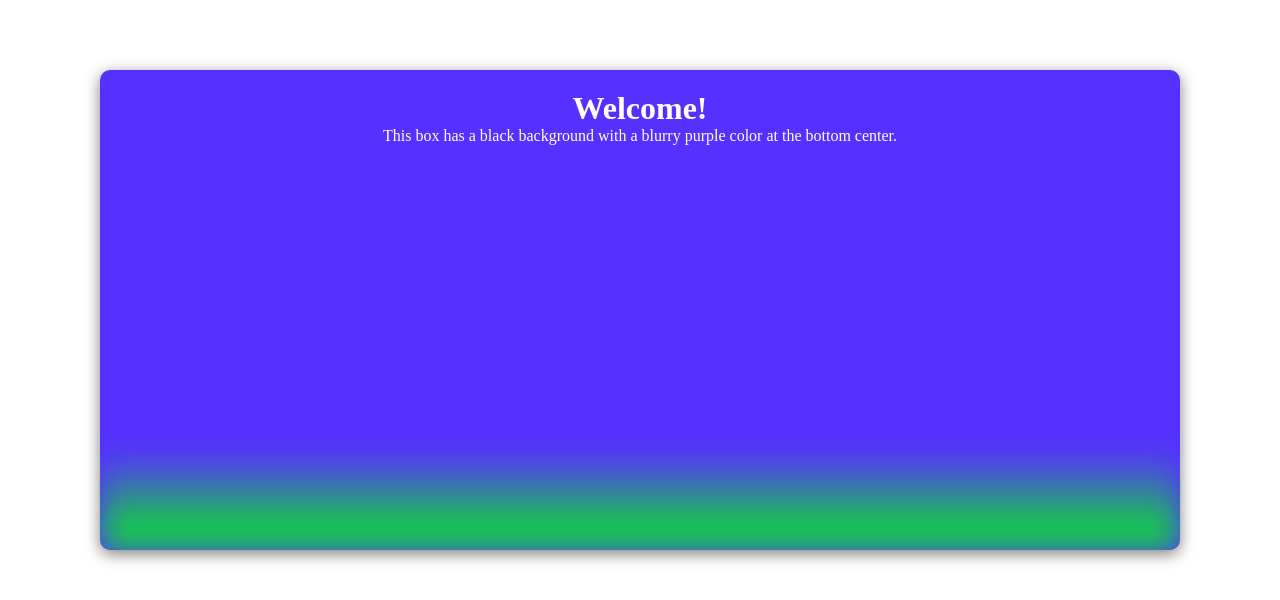
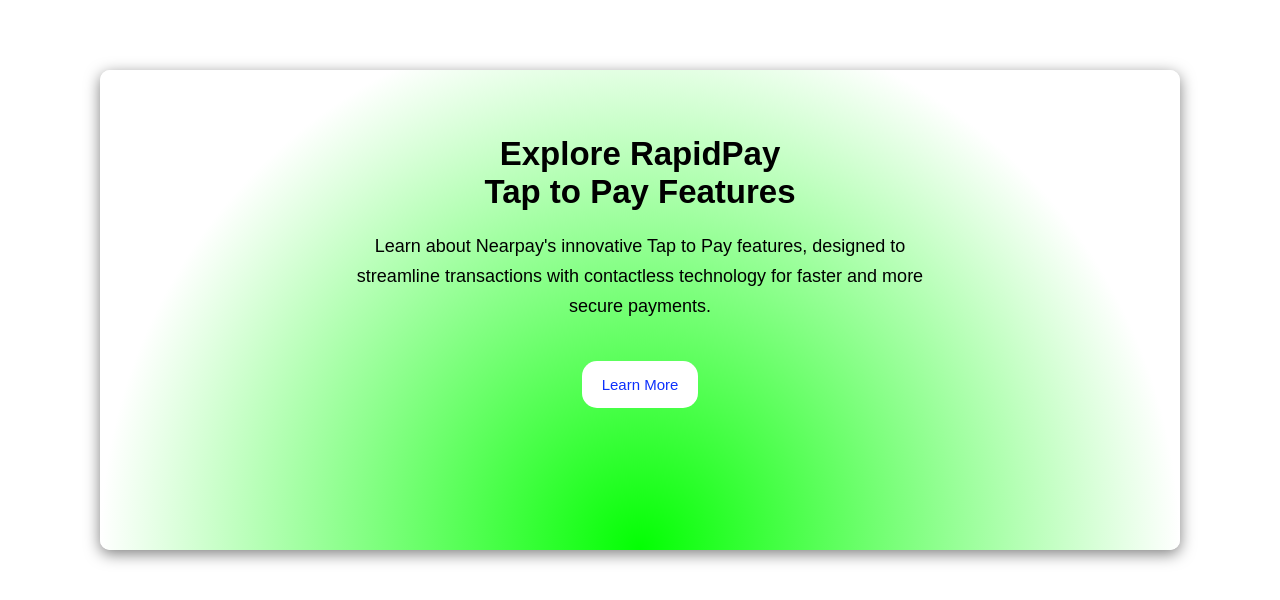
Before and after one commit to MoizZakir/RapidPayUI, a React (Vite) app: page / in a window 1280 px wide. Shown: the part 1067-1667 px from the top of the page. Built offline with nearby package versions, Linux system fonts and the light colour scheme.

Commit message:
'new_changes'

```diff
--- a/components/HomeScreen2.jsx
+++ b/components/HomeScreen2.jsx
@@ -17,8 +17,13 @@
 
         </div>
         <div class="box">
-        <h1>Welcome!</h1>
-        <p>This box has a black background with a blurry purple color at the bottom center.</p>
+        <h1>Explore RapidPay<br/>
+        Tap to Pay Features</h1>
+        <p>Learn about Nearpay's innovative Tap to Pay features,
+           designed  to <br/> streamline transactions
+           with contactless technology for faster and more<br/> secure payments.</p>
+
+        <button className='btn'>Learn More</button>
     </div>
 
 
--- a/style/homeScr2.css
+++ b/style/homeScr2.css
@@ -26,34 +26,68 @@
 }
 
 .box {
+
     position: relative;
     width: 90%;
     min-height: 60vh;
     margin: 100px auto;
-    padding: 20px;
-    background-color: rgb(86, 48, 255);
+    padding: 20px 20px;
+
+
+
+
+        background-image: radial-gradient(circle farthest-side at center bottom, hsl(120, 100%, 50%) -1%, hsl(0, 0%, 100%) 100%);;
+
+        color: black;
+        text-align: center;
+        border-radius: 10px;
+        box-shadow: 0 4px 15px rgba(0, 0, 0, 0.5);
+        font-family: Arial, Helvetica, sans-serif;
+        overflow: hidden; /* Ensure the gradient doesn't overflow the box */
+
+    }
+    .box:hover{
     color: white;
-    text-align: center;
-    border-radius: 10px;
-    box-shadow: 0 4px 15px rgba(0, 0, 0, 0.5);
-    overflow: hidden; /* Ensure the gradient doesn't overflow the box */
+        background-image: radial-gradient(circle farthest-side at center bottom, hsl(120, 100%, 50%) -1%, hsl(240, 100%, 53%) 100%);;
+
 }
 
-.box::after {
-    content: '';
-    position: absolute;
-    bottom: 0;
-    left: 50%;
-    transform: translateX(-50%);
-    width: 100%;
-    height: 100px; /* Height of the purple blur */
-    background: linear-gradient(to top, rgba(0, 255, 13, 0.952),rgb(86, 48, 255));
-    border-radius: 0 0 10px 10px; /* Match the box border radius */
-    filter: blur(15px); /* Blurry effect */
-    z-index: 0; /* Place behind the content */
-}
 
 .box h1, .box p {
     position: relative; /* Ensure text is above the background */
     z-index: 1; /* Bring text above the gradient */
+
 }
+.box h1{
+    padding-top: 45px;
+    font-size: 33px;
+
+    margin: 0 auto;
+}
+.box p{
+
+    padding-top: 20px;
+
+
+    line-height: 30px;
+    font-weight: 500;
+    font-size: 18px;
+}
+
+.btn{
+    display: inline-block;
+    padding: 15px 20px;
+    font-size: 15px;
+
+    margin-top: 40px;
+    background-color: rgb(255, 255, 255);
+    color: rgb(13, 48, 252);
+    border: none;
+
+    border-radius: 15px;
+    cursor: pointer;
+    font-weight: 500;
+    text-decoration: none;
+    transition: background-color 0.3s;
+    z-index: 1;
+}
```
Also changed, not shown: 1 other file (tests, documents, lock files or other folders).
